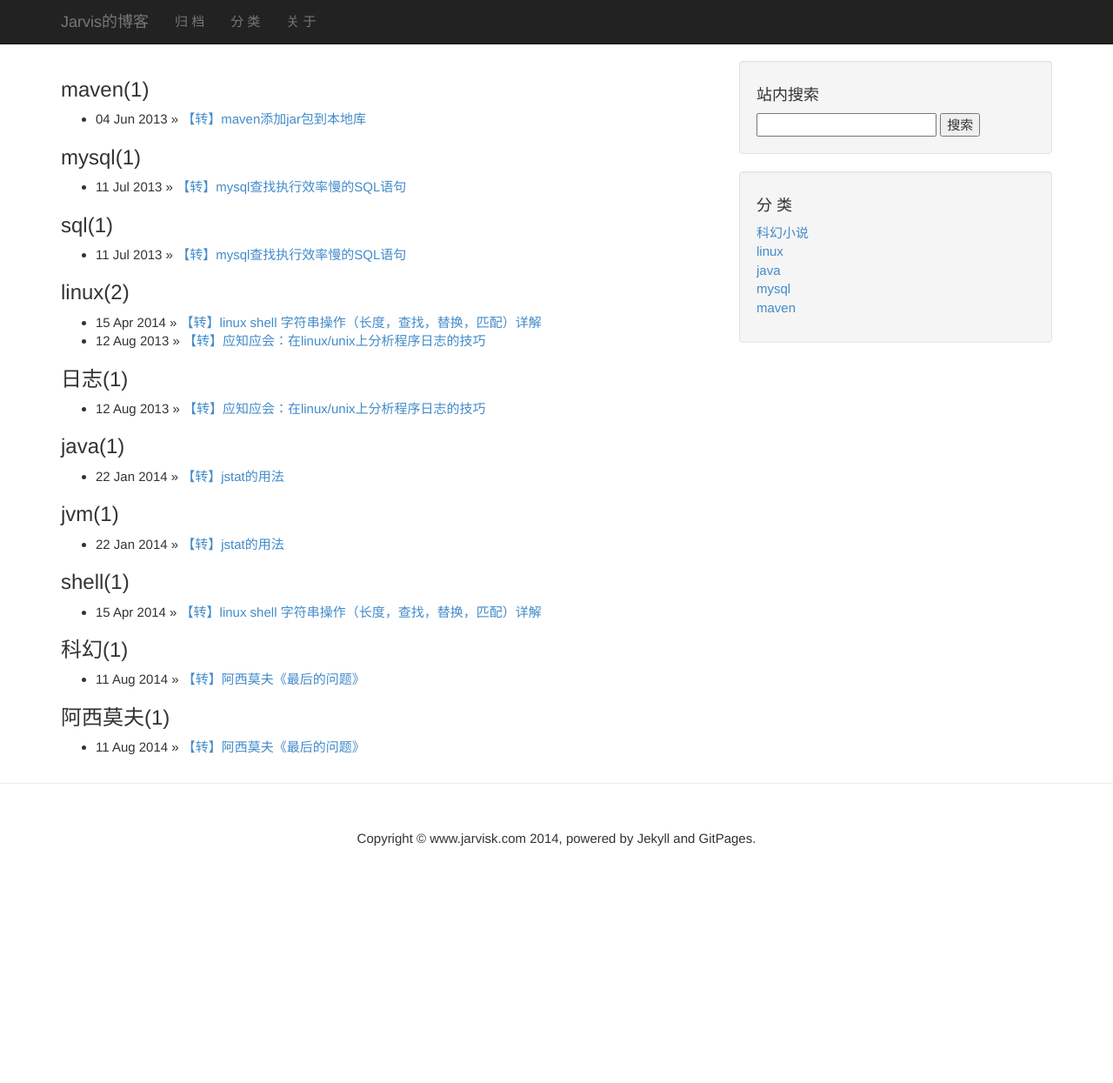
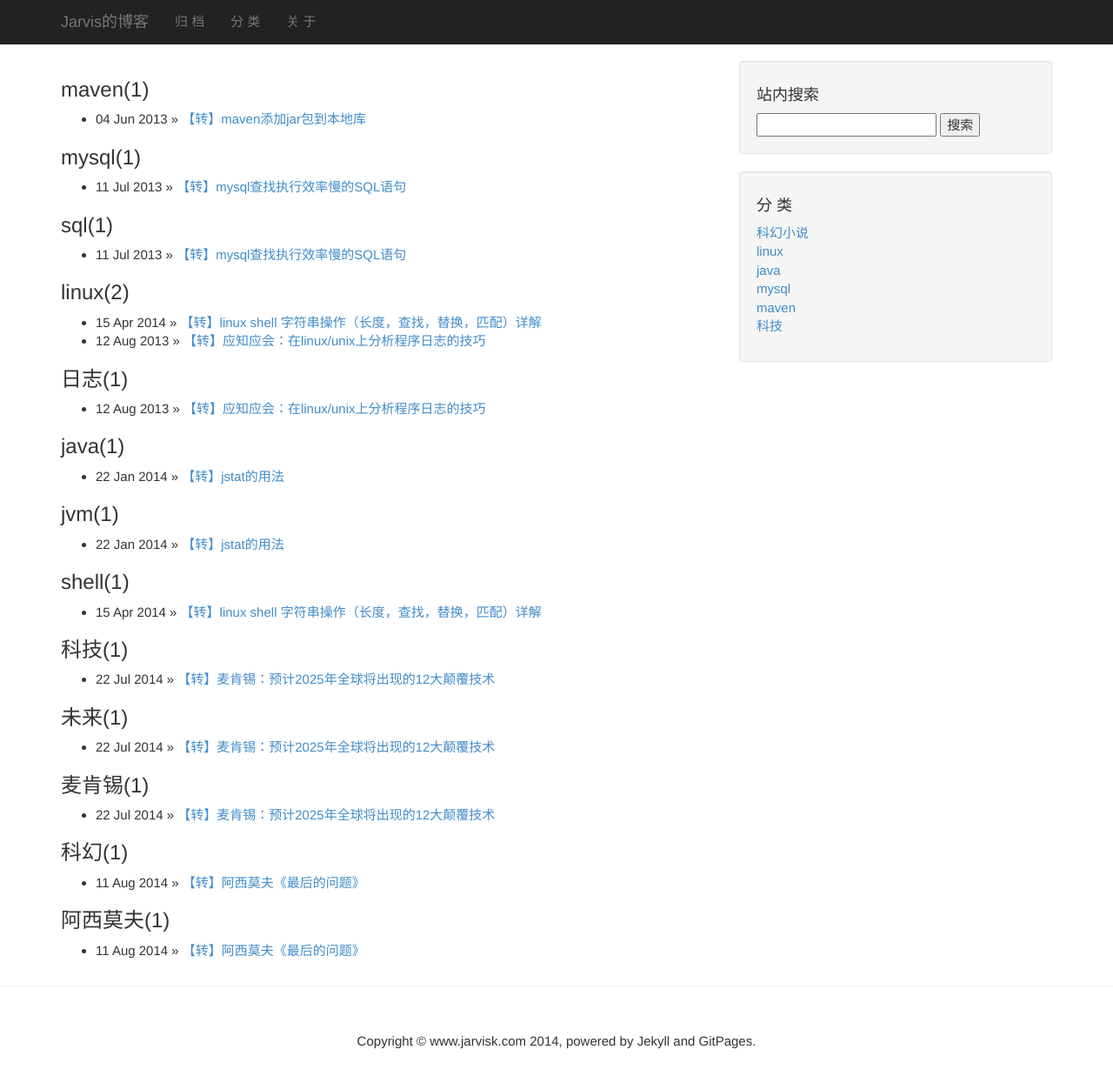
Before and after one commit to kang007long/kang007long.github.io, a Jekyll site: the page built from tags.md, in a window 1280 px wide and 1270 px high. Shown: the top 1245 px of the window at 87% size. Built offline with Jekyll 4.4.1, drawn with Linux system fonts in a browser that asks for light colours; comment, search, counter and statistics services are not loaded; some of the changed lines change nothing that is shown.

Commit message:
add post

```diff
--- a/_layouts/default.html
+++ b/_layouts/default.html
@@ -118,6 +118,9 @@
 		<li>
 			<a href="/categories.html#maven">maven</a>
 		</li>
+		<li>
+			<a href="/categories.html#tech">科技</a>
+		</li>
 		</ul>
 		</div>
 		<!-- /.col-lg-6 -->
--- /dev/null
+++ b/_posts/2014-07-22-the-most-powerful-future-tech.md
@@ -0,0 +1,310 @@
+---
+layout: post
+title: 【转】麦肯锡：预计2025年全球将出现的12大颠覆技术
+category: "tech"
+tags: [科技,未来,麦肯锡]
+original: http://www.36kr.com/p/203570.html
+---
+
+　　麦肯锡发布了一项报告，里面研究了技术对未来经济影响程度。研究的对象是一些正在取得飞速发展、具有宽泛影响，且对经济影响显著的技术。相反，那些过于遥远的，仅能影响 1、2 个行业的，以及 2025 年之前不大可能实用化的技术(如混合动力)，或者是虽然即将成熟但不够大众化的技术(如私人太空飞行)等则不在考虑范围内。
+
+　　以下就是麦肯锡列举的颠覆性技术及其潜在的经济影响程度(含消费者盈余在内，即消费者并未支付的因创新而获得的价值)，当然，这种影响评估只是粗略的，不会像 GDP 数字那么具体。
+
+　　![2025颠覆技术图示](/images/future-tech-00.png)
+
+　　下图数字更具体一点：
+
+　　![2025颠覆技术预测](/images/future-tech-01.png)
+
+　　如上表所示，麦肯锡认为，未来 10 多年最具经济影响性的技术应该是那些已经取得良好进展的技术—如已经在发达国家普及并在新兴国家蓬勃发展的移动互联网;知识工作的自动化，比方说用计算机语音来处理大部分的客户电话;物联网，比方说将传感器嵌入物理实体中用来监控产品在工厂的流动;以及云计算。按照麦肯锡的估算，到 2025 年，这些技术每一个对全球经济的价值贡献均超过 1 万亿美元(即便是预测的下限)。
+
+　　不过麦肯锡的报告中令人感兴趣的预测是，一些比较性感的新潮技术，如无人驾驶汽车、3D 打印、可再生能源等的经济影响相对较低。
+
+　　这种炒作热度(关于技术炒作可参见Garnter的技术炒作周期)与潜在经济影响力的失联可以从下图(纵向坐标为炒作指数，以过去 1 年发表的效果技术文章数衡量;横向坐标为潜在经济影响)看出。经济影响力最大的技术并非炒作最厉害的。在图中，只有右上角的技术—移动互联网是名符其实的，即炒作与经济影响力相当。而相对而言，知识工作自动化、物联网、云计算以及先进机器人技术就要低调许多。
+
+　　![2025颠覆技术预测](/images/future-tech-02.png)
+
+　　以下就是这 12 项技术的关键摘要：
+
+####**1、移动互联网**
+
+　　![2025颠覆技术-移动互联网](/images/future-tech-03.png)
+
+　　价格不断下降能力不断增强的移动计算设备和互联网连接
+
+　　**到 2025 年的影响力：**
+
+- 经济：3.7—10.8 万亿美元
+- 生活：远程健康监视可令治疗成本下降 20%
+
+　　**主要技术包括：**
+
+- 无线技术
+- 小型、低成本计算及存储设备
+- 先进显示技术
+- 自然人机接口
+- 先进、廉价的电池
+
+　　**关键应用包括：**
+
+- 服务交付
+- 员工生产力提升
+- 移动互联网设备使用带来的额外消费者盈余
+
+<!--break-->
+
+####**2、知识工作自动化**
+
+　　![2025颠覆技术-知识工作自动化](/images/future-tech-04.png)
+
+　　可执行知识工作任务的智能软件系统
+
+　　**到 2025 年的影响力：**
+
+- 经济：5.2—6.7 万亿美元
+- 生活：相当于增加 1.1—1.4 亿全职劳动力
+
+　　**主要技术包括：**
+
+- 人工智能、机器学习
+- 自然人机接口 大数据
+
+　　**关键应用包括：**
+
+- 教育行业的智能学习
+- 医疗保健的诊断与药物发现
+- 法律领域的合同 / 专利查找发现
+- 金融领域的投资与会计
+
+####**3、物联网**
+
+　　![2025颠覆技术-物联网](/images/future-tech-05.png)
+
+　　用于数据采集、监控、决策制定及流程优化的廉价传感器网络
+
+　　**到 2025 年的影响力：**
+
+- 经济：2.7—6.2 万亿美元，对制造、医保、采矿运营成本的节省最高可达 36 万亿美元
+
+　　**主要技术包括：**
+
+- 先进、低价的传感器
+- 无线及近场通讯设备(如 RFID)
+- 先进显示技术
+- 自然人机接口
+- 先进、廉价的电池
+
+　　**关键应用包括：**
+
+- 流程优化(尤其在制造业与物流业)
+- 自然资源的有效利用(智能水表、智能电表)
+- 远程医疗服务、传感器增强型商业模式
+
+####**4、云**
+
+　　![2025颠覆技术-云](/images/future-tech-06.png)
+
+　　利用计算机软硬件资源通过互联网或网络提供服务
+
+　　**到 2025 年的影响力：**
+
+- 经济：1.7—6.2 万亿美元 ，可令生产力提高 15-20%
+
+　　**主要技术包括：**
+
+- 云管理软件(如虚拟化、计量装置)
+- 数据中心硬件
+- 高速网络
+- 软件 / 平台即服务(SaaS、PaaS)
+
+　　**关键应用包括：**
+
+- 基于云的互联网应用及服务交付
+- 企业 IT 生产力
+
+####**5、先进机器人**
+
+　　![2025颠覆技术-先进机器人](/images/future-tech-07.png)
+
+　　具备增强传感器、机敏性与智能的机器人;用于自动执行任务
+
+　　**到 2025 年的影响力：**
+
+- 经济：1.7—4.5 万亿美元
+- 生活：可改善 5000 万截肢及行动不便者的生活
+
+　　**主要技术包括：**
+
+- 无线技术
+- 人工智能 / 计算机视觉
+- 先进机器人机敏性、传感器
+- 分布式机器人
+- 机器人式外骨骼
+
+　　**关键应用包括：**
+
+- 产业 / 制造机器人
+- 服务性机器人—食物准备、清洁、维护
+- 机器人调查
+- 人类机能增进(如钢铁侠)
+- 个人及家庭机器人—清洁、草坪护理
+
+####**6、自动汽车**
+
+　　![2025颠覆技术-自动汽车](/images/future-tech-08.png)
+
+　　在许多情况下可自动或半自动导航及行驶的汽车
+
+　　**2025 年的影响力：**
+
+- 经济：0.2—1.9 万亿美元
+- 生活：每年可挽回 3-15 万个生命
+
+　　**主要技术包括：**
+
+- 人工智能、计算机视觉
+- 先进传感器，如雷达、激光雷达、GPS
+- 机器对机器的通信
+
+　　**关键应用包括：**
+
+- 自动汽车及货车
+
+####**7、下一代基因组**
+
+　　![2025颠覆技术-下一代基因组](/images/future-tech-09.png)
+
+　　快速低成本的基因组排序，先进的分析，合成生物学(如”写“DNA)
+
+　　**到 2025 年的影响力：**
+
+- 经济：0.7—1.6 万亿美元
+- 生活：通过快速疾病诊断、新药物等延长及改善 75% 的生命
+
+　　**主要技术包括：**
+
+- 先进 DNA 序列技术
+- DNA 综合技术
+- 大数据及先进分析
+
+　　**应用包括：**
+
+- 疾病治疗
+- 农业
+- 高价值物质的生产
+
+####**8、储能技术**
+
+　　![2025颠覆技术-储能技术](/images/future-tech-10.png)
+
+　　存储能量供今后使用的设备或物理系统
+
+　　**到 2025 年的影响力：**
+
+- 经济：0.1—0.6 万亿美元 ，到 2025 年 40%-100% 的新汽车是电动或混合动力的
+
+　　**主要技术包括：**
+
+- 电池技术—锂电、燃料电池
+- 机械技术—液压泵、燃气增压
+- 先进材料、纳米材料
+
+　　**关键应用包括：**
+
+- 电动车、混合动力车
+- 分布式能源
+- 公用规模级蓄电
+
+####**9、3D打印**
+
+　　![2025颠覆技术-3D打印](/images/future-tech-11.png)
+
+　　利用数字化模型将材料一层层打印出来创建物体的累积制造技术
+
+　　**到 2025 年的影响力：**
+
+- 经济：0.2—0.6 万亿美元
+- 生活：打印的产品可节省成本 35-60%，同时可实现高度的定制化
+
+　　**主要技术包括：**
+
+- 选择性激光烧结
+- 熔融沉积造型
+- 立体平版印刷
+- 直接金属激光烧结
+
+　　**关键应用包括：**
+
+- 消费者使用的 3D 打印机
+- 直接产品制造
+- 工具及模具制造
+- 组织器官的生物打印
+
+####**10、先进材料**
+
+　　![2025颠覆技术-先进材料](/images/future-tech-12.png)
+
+　　具备强度高、导电好等出众特性或记忆、自愈等增强功能的材料
+
+　　**到 2025 年的影响力：**
+
+- 经济：0.2—0.5 万亿美元
+- 生活：纳米医学可为 2025 年新增的 2000 万癌症病例提供靶向药物
+
+　　**主要技术包括：**
+
+- 石墨烯
+- 碳纳米管
+- 纳米颗粒—如纳米级的金或银
+- 其他先进或智能材料—如压电材料、记忆金属、自愈材料
+
+　　**关键应用包括：**
+
+- 纳米电子、显示器
+- 纳米医学、传感器、催化剂、先进复合物
+- 储能、太阳能电池
+- 增强化学物和催化剂
+
+####**11、先进油气勘探开采**
+
+　　![2025颠覆技术-先进油气勘探开采](/images/future-tech-13.png)
+
+　　勘探与开采技术的进展可实现经济性
+
+　　**到 2025 年的影响力：**
+
+- 经济：0.1—0.5 万亿美元，2025 年每年可额外增加 32—62 亿桶原油
+
+　　**主要技术包括：**
+
+- 水平钻探
+- 水力压裂法
+- 微观监测
+
+　　**关键应用包括：**
+
+- 燃料提取能源，包括页岩气、不透光油、燃煤甲烷
+- 煤层气、甲烷水汽包合物(可燃冰)
+
+####**12、可再生能源—太阳能与风能**
+
+　　![2025颠覆技术-可再生能源—太阳能与风能](/images/future-tech-14.png)
+
+　　用清洁环保可再生的能源发电
+
+　　**到 2025 年的影响力：**
+
+- 经济：0.2—0.3 万亿美元，到 2025 年每年可减少碳排放 10-12 亿吨
+
+　　主要技术包括：
+
+- 光伏电池
+- 风力涡轮机
+- 聚光太阳能发电
+- 水力发电、海浪能
+
+　　**关键应用包括：**
+
+- 发电
+- 降低碳排放
+- 分布式发电
```
Also changed, not shown: images/future-tech-00.png (added), images/future-tech-01.png (added), images/future-tech-02.png (added), images/future-tech-03.png (added), images/future-tech-04.png (added), images/future-tech-05.png (added), images/future-tech-06.png (added), images/future-tech-07.png (added), images/future-tech-08.png (added), images/future-tech-09.png (added), images/future-tech-10.png (added), images/future-tech-11.png (added), images/future-tech-12.png (added), images/future-tech-13.png (added), 1 more files, 1 other file.
